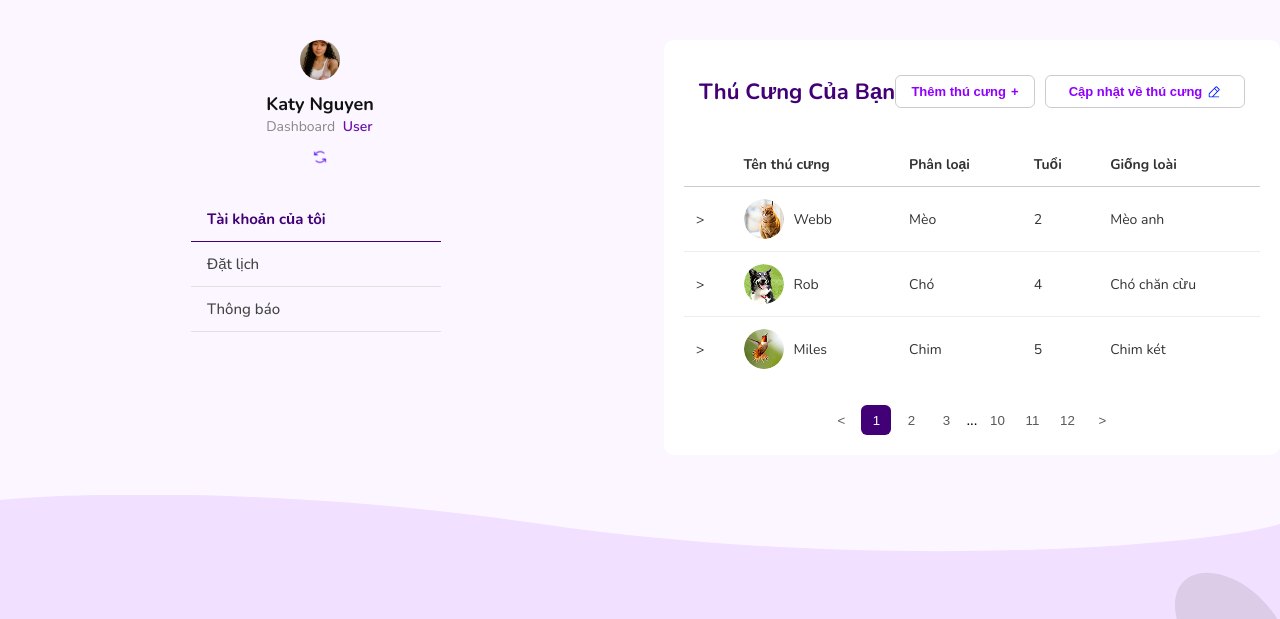
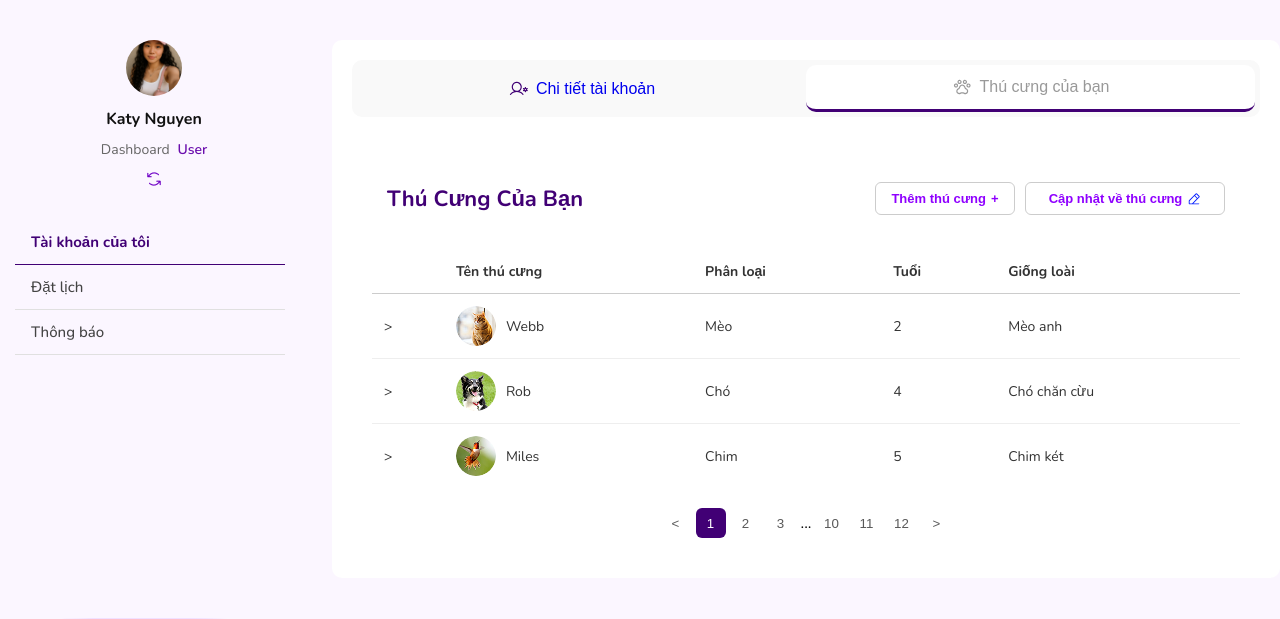
Before and after one commit to KimToan2501/Du-An-Web, a PHP site: page /pages/account-pet.html in a window 1280 px wide. Shown: the part 100-719 px from the top of the page. Run offline with PHP 8.4, Linux system fonts and the light colour scheme.

Commit message:
sửa trang account-pet

```diff
--- a/assets/css/account-pet.css
+++ b/assets/css/account-pet.css
@@ -8,9 +8,26 @@
     /* background-color: #FBF6FF; */
   }
 
+  .avatar-wrapper {
+    width: 44px;
+    height: 44px;
+    display: flex;
+    justify-content: center;
+    align-items: center;
+  }
+
+  .avatar-image {
+    width: 40px;
+    height: 40px;
+    border-radius: 50%;
+    object-fit: cover;
+    max-width: 100%;
+    max-height: 100%;
+  }
+
   /* Sidebar trái */
   .sidebar {
-    width: 250px;
+    width: 270px;
   }
 
   .user-info {
@@ -34,8 +51,10 @@
     display: flex;
     flex-direction: column;
     justify-content: center;
+    align-items: center;
     line-height: 1.4;
     flex-grow: 1;
+    gap: 10px;
   }
 
   .user-name {
@@ -50,7 +69,7 @@
   }
 
   .role-type {
-    color: #6a0dad;
+    color: #6a0dad; /* tím đậm */
     font-weight: 600;
     margin-left: 4px;
   }
@@ -62,9 +81,9 @@
   }
 
   .refresh-icon img {
-    width: 16px;
-    height: 16px;
-    filter: invert(21%) sepia(92%) saturate(7481%) hue-rotate(267deg) brightness(94%) contrast(102%);
+    width: 14px;
+    height: 14px;
+    /* filter: invert(21%) sepia(92%) saturate(7481%) hue-rotate(267deg) brightness(94%) contrast(102%); */
     cursor: pointer;
   }
 
--- a/assets/css/account.css
+++ b/assets/css/account.css
@@ -1,5 +1,5 @@
 /* ====== Account Page Style (account.css) ====== */
-
+ss
 /* Layout 2 cột */
 .main-wrapper {
     display: flex;
--- a/assets/css/booking.css
+++ b/assets/css/booking.css
@@ -1,5 +1,5 @@
 
-/* ====== Booking Page Style (booking.css) ====== */
+/*zz ====== Booking Page Style (booking.css) ====== */
 
 /* Cập nhật css cho phần header của trang đơn đã đặt */
 .avatar-wrapper {
--- a/pages/account-pet.html
+++ b/pages/account-pet.html
@@ -18,7 +18,6 @@
     <link rel="stylesheet" href="../assets/css/common.css">
     <link rel="stylesheet" href="../assets/css/header.css">
     <link rel="stylesheet" href="../assets/css/account-pet.css">
-    <link rel="stylesheet" href="../assets/css/booking.css">
     <title>Account - Pet</title>
 </head>
 <body style="background-color: #FBF6FF;">
@@ -82,10 +81,7 @@
                     <div class="user-meta">
                         <div class="user-name">Katy Nguyen</div>
                         <div class="user-role">Dashboard <span class="role-type">User</span></div>
-                </div>
-
-                <div class="refresh-icon">
-                    <img src="../ArrowsCounterClockwise.png" alt="Refresh">
+                        <img src="../ArrowsCounterClockwise.png" alt="Refresh" class="refresh-icon">
                     </div>
                 </div>
                 <nav class="user-nav">
@@ -96,6 +92,20 @@
                     </ul>
                 </nav>
             </aside>
+            </div>
+        </div>
+        <!-- End: Thanh điều hướng bên trái -->
+
+        <section class="account-main">
+            <div class="account-tabs">
+                <button class="tab">
+                    <img src="/assets/images/account/user gear.svg" alt="Chi tiết tài khoản" class="tab-icon">
+                    <a href="/pages/account-detail.html"> Chi tiết tài khoản </a>
+                </button>
+                <button class="tab active">
+                    <img src="/assets/images/account/paw.svg" alt="Thú cưng của bạn" class="tab-icon">
+                    <a href="/pages/account-pet.html" style = "color: #999">Thú cưng của bạn</a>
+                </button>
             </div>
             <!-- thú cưng của bạn -->
             <div class="pet-container">
--- a/pages/booking.html
+++ b/pages/booking.html
@@ -94,7 +94,7 @@
         </div>
         <nav class="user-nav">
             <ul>
-                <li><a href="#">Tài khoản của tôi</a></li>
+                <li><a href="/pages/account-detail.html">Tài khoản của tôi</a></li>
                 <li class="active"><a href="#">Đặt lịch</a></li>
                 <li><a href="../pages/notifications.html">Thông báo</a></li>
             </ul>
--- a/pages/notifications.html
+++ b/pages/notifications.html
@@ -94,7 +94,7 @@
         </div>
         <nav class="user-nav">
             <ul>
-                <li><a href="#">Tài khoản của tôi</a></li>
+                <li><a href="/pages/account-detail.html">Tài khoản của tôi</a></li>
                 <li><a href="../pages/booking.html">Đặt lịch</a></li>
                 <li class="active"><a href="#">Thông báo</a></li>
             </ul>
```
Lines whose indentation alone changed are shown as unchanged.
